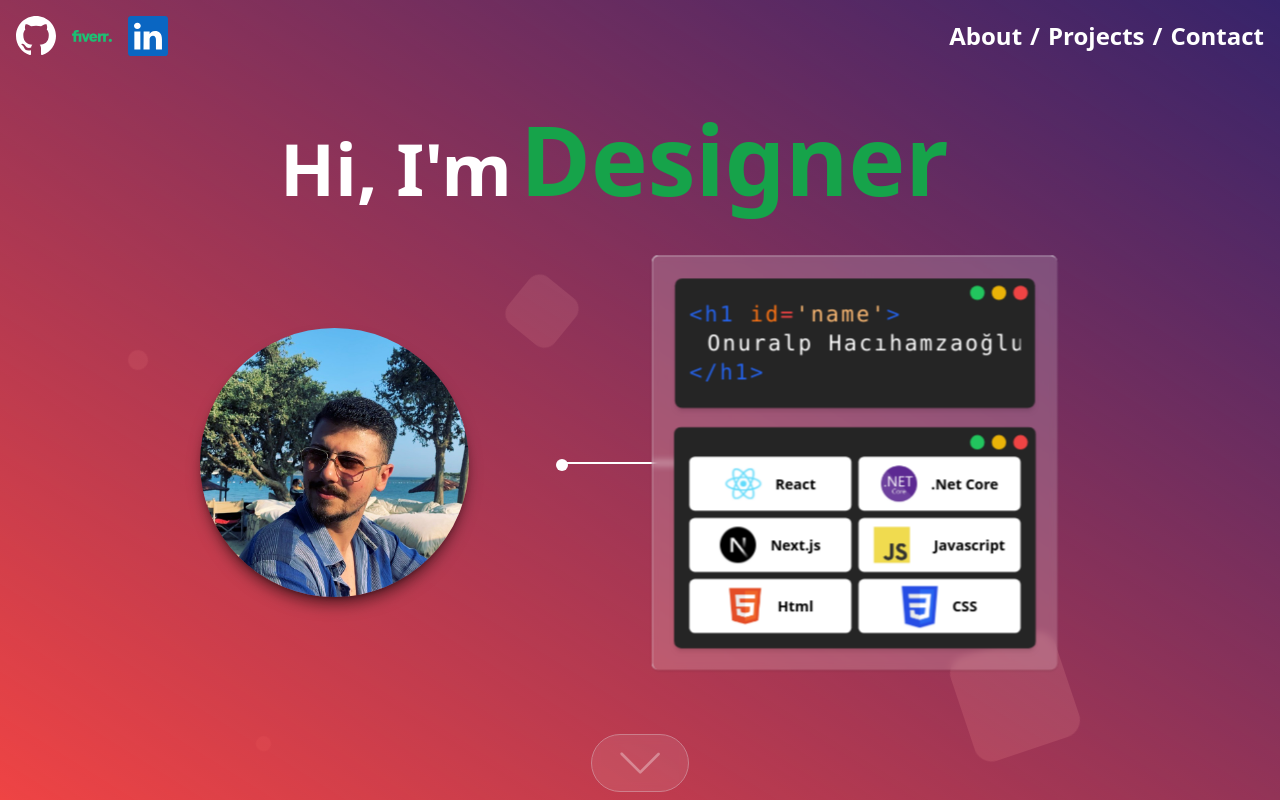
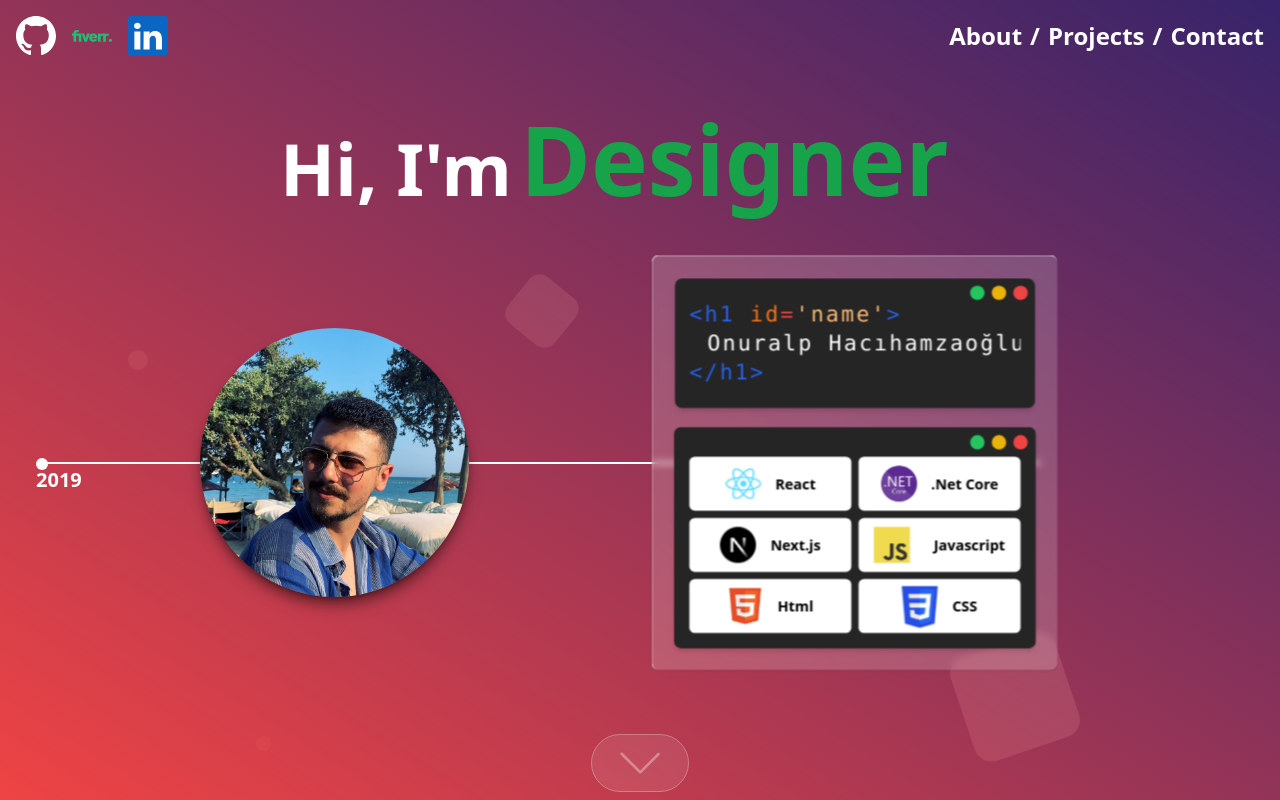
Before and after one commit to onuralphho/onuralphho, a React (Vite) app: page / in a window 1280 px wide. Built offline with nearby package versions, Linux system fonts and the light colour scheme.

Commit message:
year line added

```diff
--- a/src/components/sections/Info.tsx
+++ b/src/components/sections/Info.tsx
@@ -72,8 +72,15 @@ const Info = () => {
 						className="max-md:hidden  rounded-full max-md:max-w-[150px] shadow-lg shadow-[rgba(0,0,0,0.5)]"
 					/>
 				</motion.div>
-				<div className="absolute inset-0 m-auto w-40 h-0.5 bg-white">
-					<div className="absolute w-3 aspect-square bg-white rounded-full -left-1 -top-[3px]"></div>
+				<div className="max-md:hidden absolute inset-0 my-auto w-[1000px] -z-10 h-0.5 bg-white">
+					<div className="hover:w-4 group transition-all absolute w-3 aspect-square bg-white rounded-full -left-1 -top-[4px]">
+						<div className="group-hover:opacity-100 text-white text-xl font-semibold absolute left-0 top-2">{2019}</div>
+
+					</div>
+					<div className="hover:w-4 group transition-all absolute w-3 aspect-square bg-white rounded-full left-[700px] -top-[4px]">
+						<div className="group-hover:opacity-100 text-white text-xl font-semibold absolute  top-2">{new Date().getFullYear()	}</div>
+
+					</div>
 				</div>
 				<CoreSkills />
 			</div>
```
